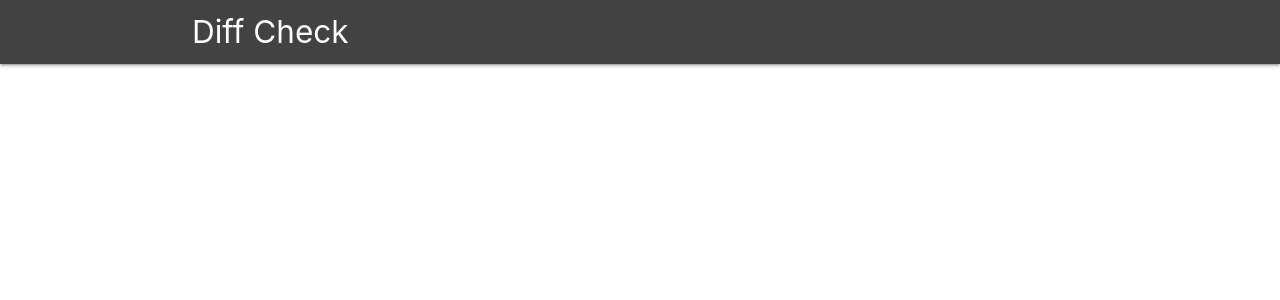
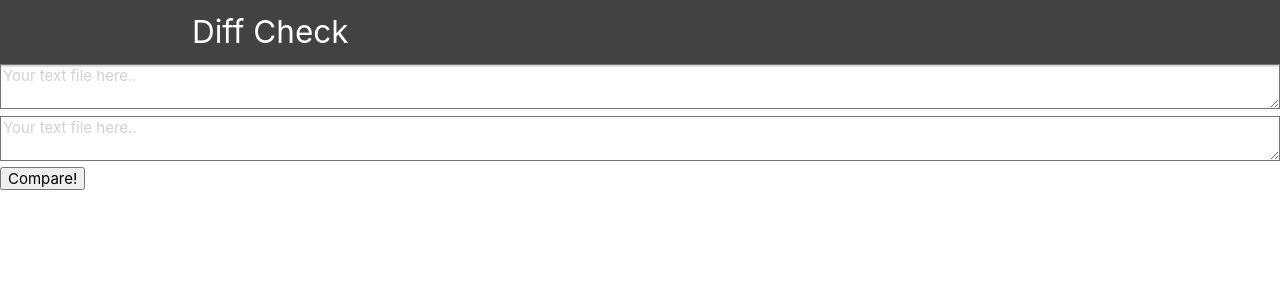
Before and after one commit to martin-ng/Diff-Check, a React (Create React App) app: page / in a window 1280 px wide. Shown: the top 300 px of the page. Built offline with nearby package versions, Linux system fonts and the light colour scheme.

Commit message:
added text area

```diff
--- a/src/App.js
+++ b/src/App.js
@@ -1,6 +1,8 @@
 import React, { Component } from "react";
 import { BrowserRouter } from "react-router-dom";
-import Navbar from "./components/layout/Navbar";
+// import { Navbar, TextInput } from "./components";
+import Navbar from "./components/Navbar";
+import Routes from "./Routes";
 
 class App extends Component {
   render() {
@@ -8,6 +10,7 @@ class App extends Component {
       <BrowserRouter>
         <div className="App">
           <Navbar />
+          <Routes />
         </div>
       </BrowserRouter>
     );
--- /dev/null
+++ b/src/Routes.js
@@ -0,0 +1,15 @@
+import React, { Component } from "react";
+import { Route, Switch } from "react-router-dom";
+import TextInput from "./components/TextInputs";
+
+class Routes extends Component {
+  render() {
+    return (
+      <Switch>
+        <Route exact path="/" component={TextInput} />
+      </Switch>
+    );
+  }
+}
+
+export default Routes;
--- /dev/null
+++ b/src/components/TextInputs.js
@@ -0,0 +1,41 @@
+import React, { Component } from "react";
+
+class TextInputs extends Component {
+  constructor(props) {
+    super(props);
+    this.state = {
+      first: "",
+      second: ""
+    };
+  }
+  handleSubmit = event => {
+    event.preventDefault();
+  };
+
+  handleInputChange = event => {
+    event.preventDefault();
+  };
+
+  render() {
+    return (
+      <div>
+        <form onSubmit={this.handleSubmit}>
+          <textarea
+            type="text"
+            placeholder="Your text file here.."
+            name="first"
+            onChange={this.handleInputChange}
+          />
+          <textarea
+            type="text"
+            placeholder="Your text file here.."
+            name="second"
+          />
+          <button>Compare!</button>
+        </form>
+      </div>
+    );
+  }
+}
+
+export default TextInputs;
```
Also changed, not shown: src/components/Counter.jsx (deleted, +0 -9 lines), src/index.css (+9 -3 lines), src/components/Navbar.js (renamed from src/components/layout/Navbar.js), 1 other file (tests, documents, lock files or other folders).
